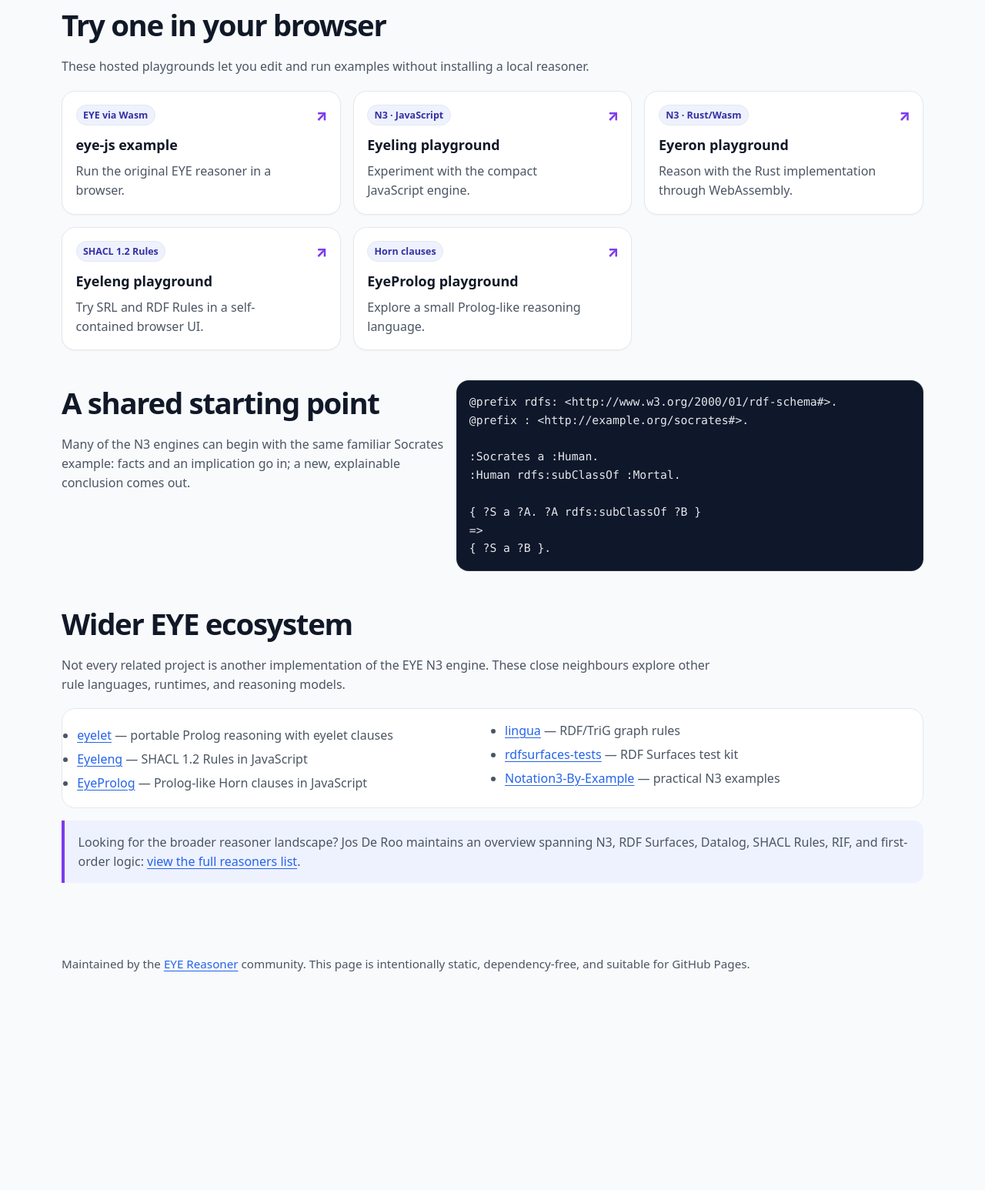
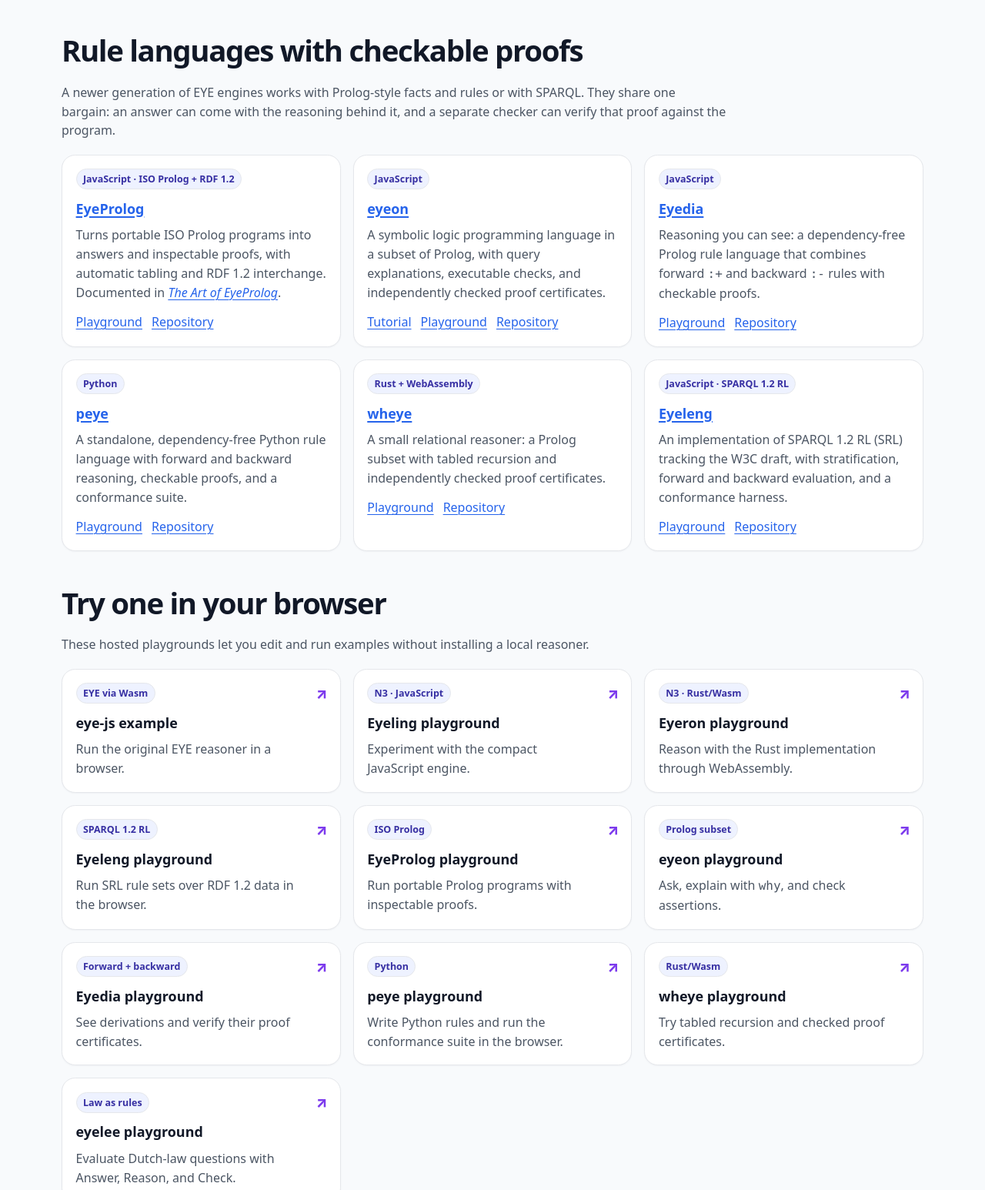
Before and after one commit to eyereasoner/eyereasoner.github.io, a plain HTML site: page index.html in a window 1280 px wide. Shown: the part 1254-2800 px from the top of the page at 77% size. Before the commit the page ends 2582 px from the top, so only its background shows below. Drawn offline with Linux system fonts and the light colour scheme.

Commit message:
refreshing
Co-Authored-By: Claude Opus 5.5 <noreply@anthropic.com>

```diff
--- a/index.html
+++ b/index.html
@@ -4,7 +4,7 @@
   <meta charset="utf-8">
   <meta name="viewport" content="width=device-width, initial-scale=1">
   <title>EYE Reasoners</title>
-  <meta name="description" content="Explore the EYE family of open reasoners for Notation3, RDF, RDF Surfaces, and related rule languages in Prolog, JavaScript, Python, Rust, Go, and WebAssembly.">
+  <meta name="description" content="Explore the EYE family of open reasoners for Notation3, RDF, SPARQL 1.2 RL, and Prolog-style rule languages with checkable proofs, in Prolog, JavaScript, Python, Rust, Go, and WebAssembly.">
   <meta name="theme-color" content="#111827">
   <style>
     :root {
@@ -312,7 +312,7 @@
     <div>
       <p class="eyebrow">EYE Reasoners</p>
       <h1>Reasoning implemented in many languages.</h1>
-      <p class="lede">EYE has grown from one pioneering Prolog engine into a family of open, explainable reasoners for Notation3, RDF, RDF Surfaces, and related rule languages.</p>
+      <p class="lede">EYE has grown from one pioneering Prolog engine into a family of open reasoners for Notation3, RDF, SPARQL 1.2 RL, and Prolog-style rule languages, where an answer can arrive with a proof that another program can check.</p>
       <nav class="actions" aria-label="Primary links">
         <a class="button primary" href="#reasoners">Explore the reasoners</a>
         <a class="button" href="#playgrounds">Try a playground</a>
@@ -322,16 +322,16 @@
     <aside class="hero-card" aria-label="Project summary">
       <div class="mark" aria-hidden="true">◉</div>
       <div class="stat"><strong>Languages</strong><span>Prolog, JS, Python, Rust, Go</span></div>
-      <div class="stat"><strong>In-Browser</strong><span> interactive playgrounds</span></div>
-      <div class="stat"><strong>Explainable conclusions</strong><span>Trust</span></div>
+      <div class="stat"><strong>In-browser</strong><span>10 playgrounds</span></div>
+      <div class="stat"><strong>Every answer</strong><span>Answer · Reason · Check</span></div>
       <div class="stat"><strong>Open Source</strong><span>100%</span></div>
     </aside>
   </header>
 
   <main>
     <section id="reasoners">
-      <h2>Choose a reasoner</h2>
-      <p class="section-intro">The EYE family offers several implementations and runtimes. Choose the one that best matches your environment, integration needs, and reasoning workload.</p>
+      <h2>Notation3 reasoners</h2>
+      <p class="section-intro">The EYE family offers several Notation3 implementations and runtimes. Choose the one that best matches your environment, integration needs, and reasoning workload.</p>
       <div class="grid">
         <article class="card">
           <span class="tag">SWI-Prolog + C</span>
@@ -364,7 +364,7 @@
         <article class="card">
           <span class="tag">Rust + WebAssembly</span>
           <h3><a href="https://github.com/eyereasoner/eyeron">Eyeron</a></h3>
-          <p>A Rust-based N3 reasoner that turns facts and rules into conclusions with verifiable proofs.</p>
+          <p>A Rust N3 reasoner that derives conclusions, writes N3 proofs, and checks them, as a CLI, library, or browser app.</p>
           <p class="links"><a href="https://eyereasoner.github.io/eyeron/playground">Playground</a><a href="https://github.com/eyereasoner/eyeron">Repository</a></p>
         </article>
 
@@ -373,6 +373,54 @@
           <h3><a href="https://patrickhochstenbach.net/git/phochste/romeo">Romeo</a></h3>
           <p>A fast, dependency-free forward-chaining N3 reasoner descended from Eyeling and distributed as a static binary.</p>
           <p class="links"><a href="https://patrickhochstenbach.net/git/phochste/romeo">Source and guide</a></p>
+        </article>
+      </div>
+    </section>
+
+    <section id="rule-languages">
+      <h2>Rule languages with checkable proofs</h2>
+      <p class="section-intro">A newer generation of EYE engines works with Prolog-style facts and rules or with SPARQL. They share one bargain: an answer can come with the reasoning behind it, and a separate checker can verify that proof against the program.</p>
+      <div class="grid">
+        <article class="card">
+          <span class="tag">JavaScript · ISO Prolog + RDF 1.2</span>
+          <h3><a href="https://eyereasoner.github.io/eyeprolog/">EyeProlog</a></h3>
+          <p>Turns portable ISO Prolog programs into answers and inspectable proofs, with automatic tabling and RDF 1.2 interchange. Documented in <a href="https://eyereasoner.github.io/eyeprolog/the-art-of-eyeprolog"><em>The Art of EyeProlog</em></a>.</p>
+          <p class="links"><a href="https://eyereasoner.github.io/eyeprolog/playground">Playground</a><a href="https://github.com/eyereasoner/eyeprolog">Repository</a></p>
+        </article>
+
+        <article class="card">
+          <span class="tag">JavaScript</span>
+          <h3><a href="https://eyereasoner.github.io/eyeon/">eyeon</a></h3>
+          <p>A symbolic logic programming language in a subset of Prolog, with query explanations, executable checks, and independently checked proof certificates.</p>
+          <p class="links"><a href="https://eyereasoner.github.io/eyeon/TUTORIAL/">Tutorial</a><a href="https://eyereasoner.github.io/eyeon/playground/">Playground</a><a href="https://github.com/eyereasoner/eyeon">Repository</a></p>
+        </article>
+
+        <article class="card">
+          <span class="tag">JavaScript</span>
+          <h3><a href="https://github.com/eyereasoner/eyedia">Eyedia</a></h3>
+          <p>Reasoning you can see: a dependency-free Prolog rule language that combines forward <code>:+</code> and backward <code>:-</code> rules with checkable proofs.</p>
+          <p class="links"><a href="https://eyereasoner.github.io/eyedia/playground/">Playground</a><a href="https://github.com/eyereasoner/eyedia">Repository</a></p>
+        </article>
+
+        <article class="card">
+          <span class="tag">Python</span>
+          <h3><a href="https://eyereasoner.github.io/peye/">peye</a></h3>
+          <p>A standalone, dependency-free Python rule language with forward and backward reasoning, checkable proofs, and a conformance suite.</p>
+          <p class="links"><a href="https://eyereasoner.github.io/peye/playground/">Playground</a><a href="https://github.com/eyereasoner/peye">Repository</a></p>
+        </article>
+
+        <article class="card">
+          <span class="tag">Rust + WebAssembly</span>
+          <h3><a href="https://eyereasoner.github.io/wheye/">wheye</a></h3>
+          <p>A small relational reasoner: a Prolog subset with tabled recursion and independently checked proof certificates.</p>
+          <p class="links"><a href="https://eyereasoner.github.io/wheye/playground/">Playground</a><a href="https://github.com/eyereasoner/wheye">Repository</a></p>
+        </article>
+
+        <article class="card">
+          <span class="tag">JavaScript · SPARQL 1.2 RL</span>
+          <h3><a href="https://eyereasoner.github.io/eyeleng/">Eyeleng</a></h3>
+          <p>An implementation of SPARQL 1.2 RL (SRL) tracking the W3C draft, with stratification, forward and backward evaluation, and a conformance harness.</p>
+          <p class="links"><a href="https://eyereasoner.github.io/eyeleng/playground">Playground</a><a href="https://github.com/eyereasoner/eyeleng">Repository</a></p>
         </article>
       </div>
     </section>
@@ -403,17 +451,52 @@
         </article>
 
         <article class="card play-card">
-          <span class="tag">SHACL 1.2 Rules</span>
+          <span class="tag">SPARQL 1.2 RL</span>
           <h3>Eyeleng playground</h3>
-          <p>Try SRL and RDF Rules in a self-contained browser UI.</p>
+          <p>Run SRL rule sets over RDF 1.2 data in the browser.</p>
           <a href="https://eyereasoner.github.io/eyeleng/playground" aria-label="Open the Eyeleng playground"></a>
         </article>
 
         <article class="card play-card">
-          <span class="tag">Horn clauses</span>
+          <span class="tag">ISO Prolog</span>
           <h3>EyeProlog playground</h3>
-          <p>Explore a small Prolog-like reasoning language.</p>
+          <p>Run portable Prolog programs with inspectable proofs.</p>
           <a href="https://eyereasoner.github.io/eyeprolog/playground" aria-label="Open the EyeProlog playground"></a>
+        </article>
+
+        <article class="card play-card">
+          <span class="tag">Prolog subset</span>
+          <h3>eyeon playground</h3>
+          <p>Ask, explain with <code>why</code>, and check assertions.</p>
+          <a href="https://eyereasoner.github.io/eyeon/playground/" aria-label="Open the eyeon playground"></a>
+        </article>
+
+        <article class="card play-card">
+          <span class="tag">Forward + backward</span>
+          <h3>Eyedia playground</h3>
+          <p>See derivations and verify their proof certificates.</p>
+          <a href="https://eyereasoner.github.io/eyedia/playground/" aria-label="Open the Eyedia playground"></a>
+        </article>
+
+        <article class="card play-card">
+          <span class="tag">Python</span>
+          <h3>peye playground</h3>
+          <p>Write Python rules and run the conformance suite in the browser.</p>
+          <a href="https://eyereasoner.github.io/peye/playground/" aria-label="Open the peye playground"></a>
+        </article>
+
+        <article class="card play-card">
+          <span class="tag">Rust/Wasm</span>
+          <h3>wheye playground</h3>
+          <p>Try tabled recursion and checked proof certificates.</p>
+          <a href="https://eyereasoner.github.io/wheye/playground/" aria-label="Open the wheye playground"></a>
+        </article>
+
+        <article class="card play-card">
+          <span class="tag">Law as rules</span>
+          <h3>eyelee playground</h3>
+          <p>Evaluate Dutch-law questions with Answer, Reason, and Check.</p>
+          <a href="https://eyereasoner.github.io/eyelee/playground" aria-label="Open the eyelee playground"></a>
         </article>
       </div>
     </section>
@@ -421,7 +504,12 @@
     <section class="split">
       <div>
         <h2>A shared starting point</h2>
-        <p class="section-intro">Many of the N3 engines can begin with the same familiar Socrates example: facts and an implication go in; a new, explainable conclusion comes out.</p>
+        <p class="section-intro">Almost every engine can begin with the same familiar Socrates example: facts and a rule go in; a conclusion comes out, together with the reasoning that supports it.</p>
+        <pre><code>human(socrates).
+mortal(Person) :- human(Person).
+
+?- mortal(Who).
+?- why.</code></pre>
       </div>
       <pre><code>@prefix rdfs: &lt;http://www.w3.org/2000/01/rdf-schema#&gt;.
 @prefix : &lt;http://example.org/socrates#&gt;.
@@ -436,11 +524,12 @@
 
     <section id="ecosystem">
       <h2>Wider EYE ecosystem</h2>
-      <p class="section-intro">Not every related project is another implementation of the EYE N3 engine. These close neighbours explore other rule languages, runtimes, and reasoning models.</p>
+      <p class="section-intro">These close neighbours build on the reasoners above: drivers, applications, interchange tools, and test suites.</p>
       <ul class="repo-list">
-        <li><a href="https://github.com/eyereasoner/eyelet">eyelet</a> — portable Prolog reasoning with eyelet clauses</li>
-        <li><a href="https://github.com/eyereasoner/eyeleng">Eyeleng</a> — SHACL 1.2 Rules in JavaScript</li>
-        <li><a href="https://github.com/eyereasoner/eyeprolog">EyeProlog</a> — Prolog-like Horn clauses in JavaScript</li>
+        <li><a href="https://github.com/eyereasoner/eyelet">eyelet</a> — EYE reasoning in portable Prolog with <code>:+</code> bottom-up rules</li>
+        <li><a href="https://github.com/eyereasoner/eyelee">eyelee</a> — law execution engine with Answer, Reason, and Check</li>
+        <li><a href="https://github.com/eyereasoner/rdf-prolog-interchange">rdf-prolog-interchange</a> — reversible RDF 1.2 ↔ ISO Prolog <code>rdf/4</code> facts</li>
+        <li><a href="https://github.com/eyereasoner/Koreografeye">Koreografeye</a> — web choreography service using EYE</li>
         <li><a href="https://github.com/eyereasoner/lingua">lingua</a> — RDF/TriG graph rules</li>
         <li><a href="https://github.com/eyereasoner/rdfsurfaces-tests">rdfsurfaces-tests</a> — RDF Surfaces test kit</li>
         <li><a href="https://github.com/eyereasoner/Notation3-By-Example">Notation3-By-Example</a> — practical N3 examples</li>
```
